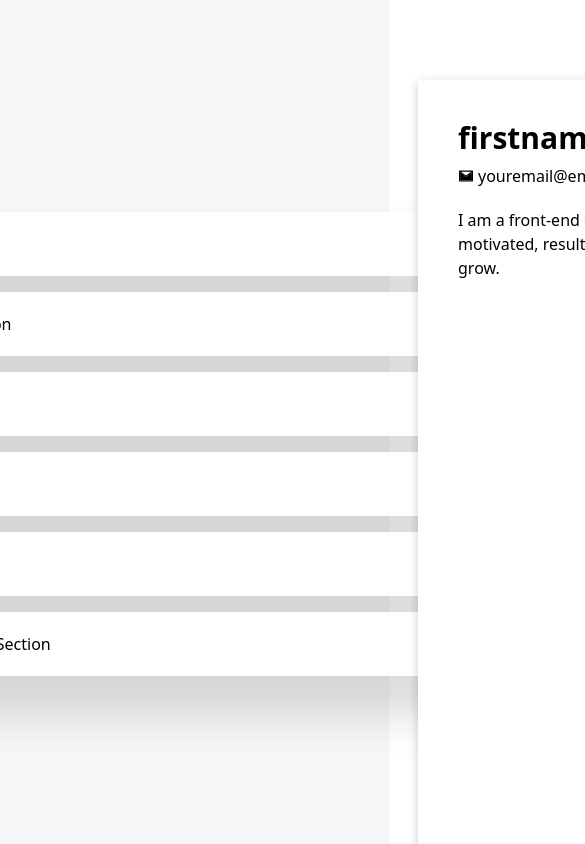
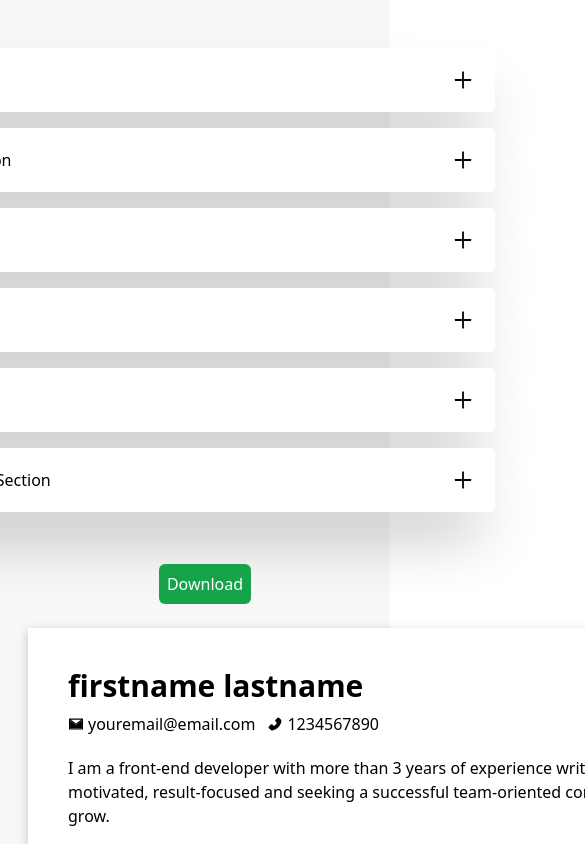
Before and after one commit to peterjohnson1000/buildyourresume, a React (Create React App) app: page / in a window 390 px wide. Shown: the top 844 px of the page, 585 px wide, since content can reach past the window. Built offline with nearby package versions, Linux system fonts and the light colour scheme.

Commit message:
closes #6 Made website responsive

```diff
--- a/src/App.js
+++ b/src/App.js
@@ -32,8 +32,8 @@ const App = () => {
 
   return (
         <div>
-          <div className="flex justify-between h-full items-center bg-[#f7f7f7]">
-            <div className="flex flex-col items-center h-screen w-screen">
+          <div className="flex justify-around items-start h-full w-full bg-[#f7f7f7] 2xl:flex-col">
+            <div className="flex flex-col items-center w-screen h-screen 2xl:h-fit py-10">
 
             {/* <p className="font-light">This app is still <span className="font-semibold">under development.</span></p>
             <p className="font-light mb-5">A new feature/bug fix is pushed to production <span className="font-semibold">everyday 🙃</span></p> */}
@@ -53,10 +53,10 @@ const App = () => {
               <ExtraSection />
 
             </div>
-            <div>
-              <div className="w-full flex justify-end">
+            <div className="w-screen">
+              <div className="flex justify-start md:justify-center">
                 <ReactToPrint
-                  trigger={() => <button className="mt-5 mr-7 bg-green-600 rounded-md text-white p-2">Download</button>}
+                  trigger={() => <button className="mt-5 ml-5 bg-green-600 rounded-md text-white p-2 md:mr-0 md:my-1">Download</button>}
                   content={() => componentRef.current}
                 />
               </div>
```
